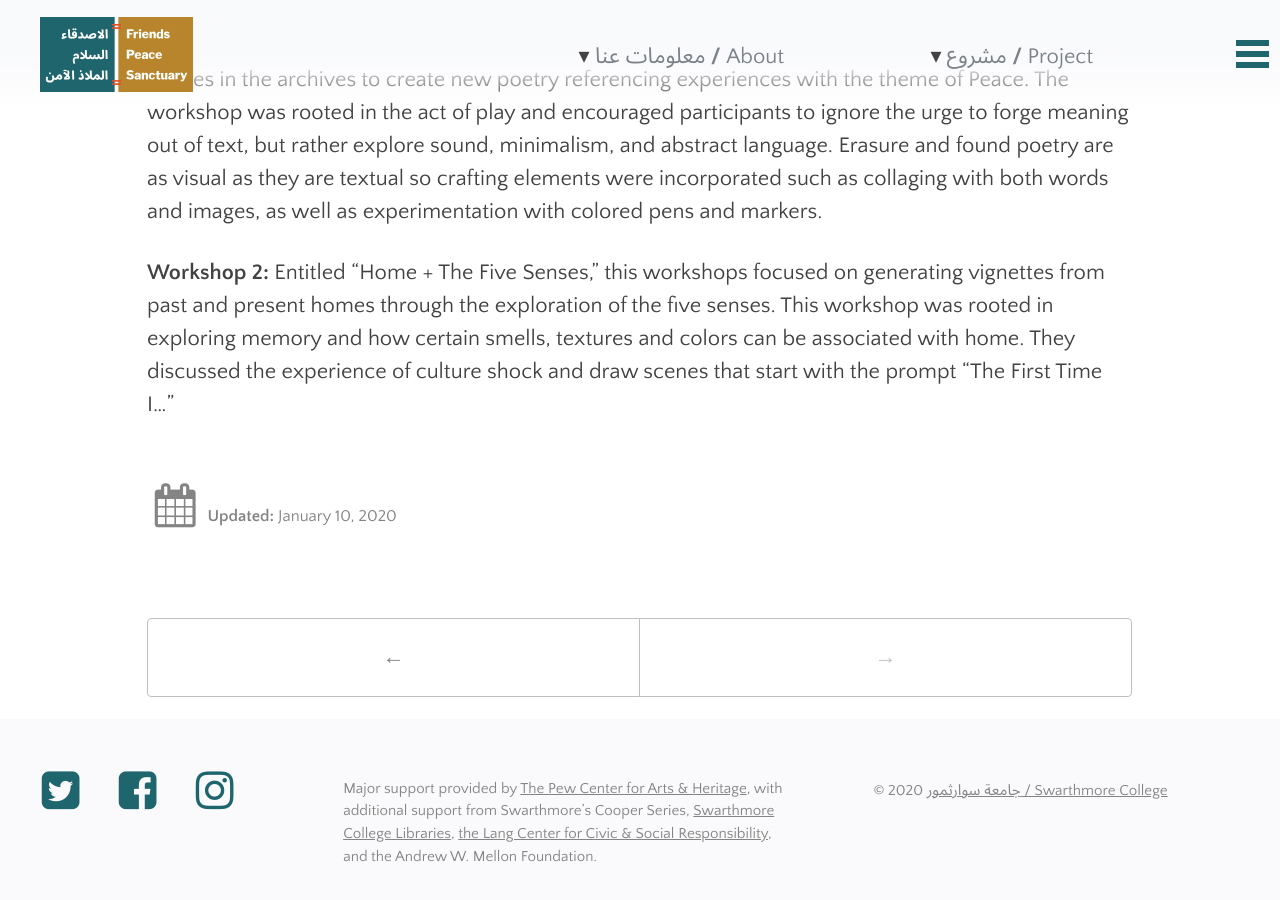
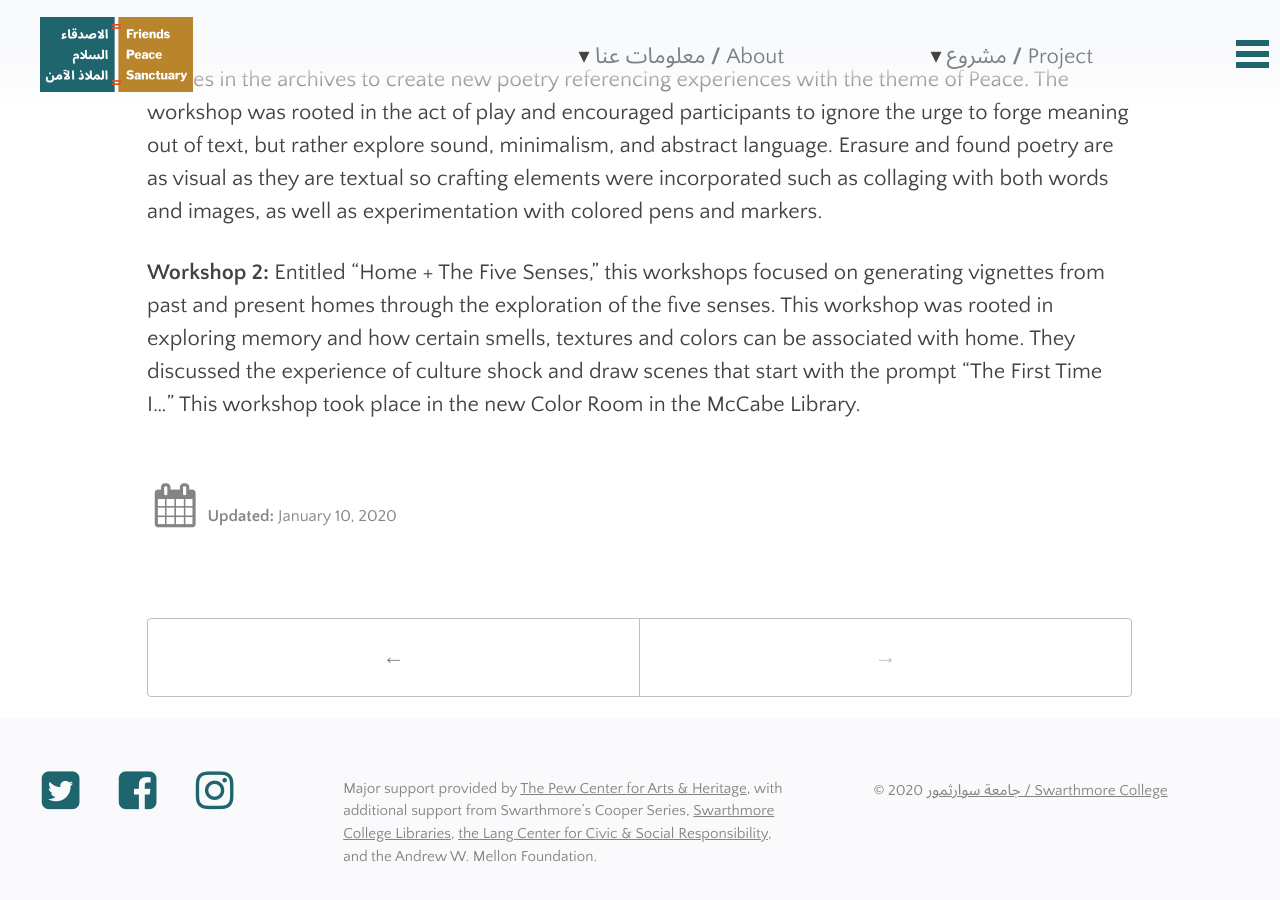
Before and after one commit to swat-ds/fps.swarthmore.edu, a Jekyll site: the page built from _posts/2020-01-10-five-sense-home-erasure-poetry-with-maryan-captan.md, in a window 1280 px wide and 900 px high, scrolled down 1024 px. Built offline with Jekyll 4.4.1, drawn with Linux system fonts in a browser that asks for light colours.

Commit message:
Update 2020-01-10-five-sense-home-erasure-poetry-with-maryan-captan.md

```diff
--- a/_posts/2020-01-10-five-sense-home-erasure-poetry-with-maryan-captan.md
+++ b/_posts/2020-01-10-five-sense-home-erasure-poetry-with-maryan-captan.md
@@ -35,4 +35,4 @@ Entitled "Blackout & Found Poetry," Maryan activated the archives by using them
 The workshop was rooted in the act of play and encouraged participants to ignore the urge to forge meaning out of text, but rather explore sound, minimalism, and abstract language. Erasure and found poetry are as visual as they are textual so crafting elements were incorporated such as collaging with both words and images, as well as experimentation with colored pens and markers.
 
 **Workshop 2:**
-Entitled "Home + The Five Senses," this workshops focused on generating vignettes from past and present homes through the exploration of the five senses. This workshop was rooted in exploring memory and how certain smells, textures and colors can be associated with home. They discussed the experience of culture shock and draw scenes that start with the prompt “The First Time I...”
+Entitled "Home + The Five Senses," this workshops focused on generating vignettes from past and present homes through the exploration of the five senses. This workshop was rooted in exploring memory and how certain smells, textures and colors can be associated with home. They discussed the experience of culture shock and draw scenes that start with the prompt “The First Time I...” This workshop took place in the new Color Room in the McCabe Library.
```
